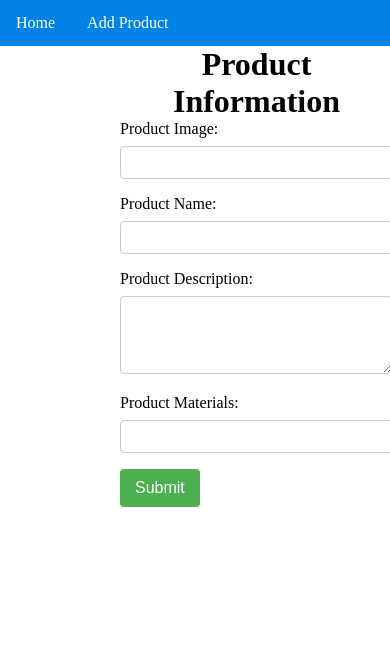
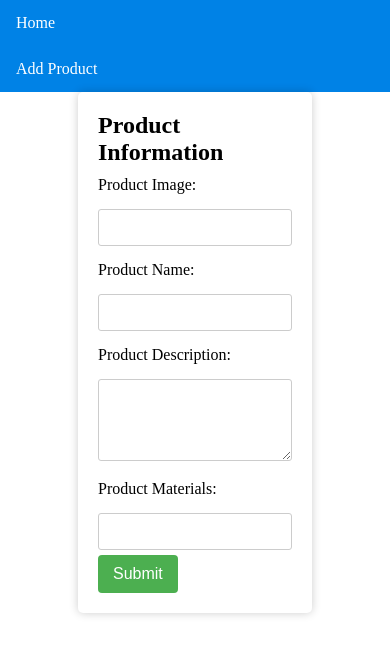
Before and after one commit to binoddhamala/Product-management-system, a React (Vite) app: page /addProduct in a window 390 px wide. Shown: the top 654 px of the page. Built offline with nearby package versions, Linux system fonts and the light colour scheme.

Commit message:
css modify

```diff
--- a/src/pages/AddProduct/AddProduct.css
+++ b/src/pages/AddProduct/AddProduct.css
@@ -1,27 +1,25 @@
-h1{
-    text-align: center;
 
-}
-.form{
-    width: 70%;
-    flex-wrap: wrap;
-    margin-left: 120px;
-}
+  .form {
+    width: 60%;
+    margin: 0 auto;
+    background-color: #fff;
+    padding: 20px;
+    border-radius: 5px;
+    box-shadow: 0 0 10px rgba(0, 0, 0, 0.2);
+  }
   label {
     display: block;
-    margin-bottom: 8px;
+    margin: 10px 0;
   }
 
-  input,
-  textarea {
+    input,textarea {
     width: 100%;
-    padding: 8px;
-    margin-bottom: 16px;
-    box-sizing: border-box;
+    padding: 10px;
+    margin: 5px 0;
     border: 1px solid #ccc;
-    border-radius: 4px;
-    resize: vertical;
+    border-radius: 3px;
   }
+
 
   button {
     background-color: #4caf50;
--- a/src/pages/AddProduct/AddProduct.jsx
+++ b/src/pages/AddProduct/AddProduct.jsx
@@ -62,7 +62,7 @@ const addProduct =async(e)=>{
      <>
     <Navbar />
 <div className="form">
-  <h1>Product Information</h1>
+  <h2>Product Information</h2>
   <form onSubmit={addProduct}>
     {/* for second approach <label htmlFor="productImage">Product Image:</label>
     <input type="text" id="productImage" name="productImage" accept="text/*"  onChange={(e)=>setProductImage(e.target.value)}/>
--- a/src/pages/AddProduct/SingleProduct/SingleProduct.css
+++ b/src/pages/AddProduct/SingleProduct/SingleProduct.css
@@ -1,30 +1,33 @@
+
+   .card-container{
+    display: flex;
+    justify-content: space-around;
+    flex-wrap: wrap;
+}
+
+
 .card1 {
-
+    width: 300px;
+    border: 1px solid #ccc;
+    border-radius: 5px;
     padding: 10px;
-    border: 1px solid #ccc;
     box-shadow: 0 2px 4px rgba(0, 0, 0, 0.1);
-    border-radius: 5px;
     margin-bottom: 20px;
-    margin-top: 20px;
-    margin-left:200px ;
-    width: 900px;
-    height: 500px;
 }
 
 .card img {
     width: 100%;
-    height: 200px;
-    object-fit: cover;
+    border-radius: 5px;
 }
+
 .product-name {
-    font-size: 18px;
-    font-weight: bold;
-    margin-bottom: 8px;
+    font-size: 1.2rem;
+    margin: 10px 0;
 }
 
 .product-description {
-    font-size: 14px;
-    color: #666;
+    font-size: 1rem;
+    color: #555;
 }
 .delete-button {
     background-color:red;
--- a/src/pages/EditProduct/EditProduct.css
+++ b/src/pages/EditProduct/EditProduct.css
@@ -1,27 +1,24 @@
-h1{
-    text-align: center;
-
-}
-.form{
-    width: 70%;
-    flex-wrap: wrap;
-    margin-left: 120px;
+.form {
+  width: 60%;
+  margin: 0 auto;
+  background-color: #fff;
+  padding: 20px;
+  border-radius: 5px;
+  box-shadow: 0 0 10px rgba(0, 0, 0, 0.2);
 }
 label {
   display: block;
-    margin-bottom: 8px;
+  margin: 10px 0;
 }
 
-  input,
-  textarea {
+  input,textarea {
   width: 100%;
-    padding: 8px;
-    margin-bottom: 16px;
-    box-sizing: border-box;
+  padding: 10px;
+  margin: 5px 0;
   border: 1px solid #ccc;
-    border-radius: 4px;
-    resize: vertical;
+  border-radius: 3px;
 }
+
 
 button {
   background-color: #4caf50;
--- a/src/pages/Home/Components/Navbar/Navbar.css
+++ b/src/pages/Home/Components/Navbar/Navbar.css
@@ -1,26 +1,29 @@
-*{
+
+  * {
+    margin: 0;
     padding: 0;
-    margin: 0;
-    box-sizing:border-box;
+    box-sizing: border-box;
 }
-  .navbar{
-    background: #0082e6;
+
+/* Style the navigation bar */
+.navbar {
+    background-color:#0082e6; /* Background color */
     overflow: hidden;
-    background-size: cover;
+}
 
-  }
-  .navbar a{
+.navbar a {
     float: left;
     display: block;
     color: white;
     text-align: center;
-   padding: 14px 16px;
+    padding: 14px 16px; /* Spacing around the links */
     text-decoration: none;
 }
 
-  @media screen and (max-width: 600px){
-    .navbar a{
-      float: left;
+/* Style the navigation links when the screen size is small */
+@media screen and (max-width: 600px) {
+    .navbar a {
+        float: none;
         display: block;
         text-align: left;
     }
```
Lines whose indentation alone changed are shown as unchanged.
